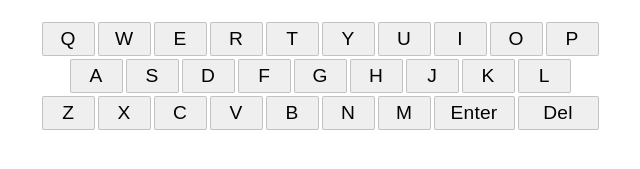
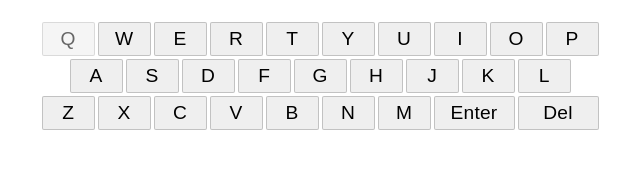
Before and after one commit to LL835/wordle-clone, a plain HTML site: page index.html in a window 1280 px wide. In both pictures the pointer is over the button 388 px from the left and 534 px from the top of the page. Shown: the part 495-664 px from the top of the page, 320-960 px from the left. Drawn offline with Linux system fonts and the light colour scheme.

Commit message:
add hover effect to keys

```diff
--- a/style.css
+++ b/style.css
@@ -55,6 +55,9 @@ body {
     border-radius: 2px;
     border: solid 1px #00000030;
 }
+.key:hover {
+    opacity: 60%;
+}
 .key.enter-key, .key.del-key {
     grid-column: span 3;
     letter-spacing: 0.2px;
```
